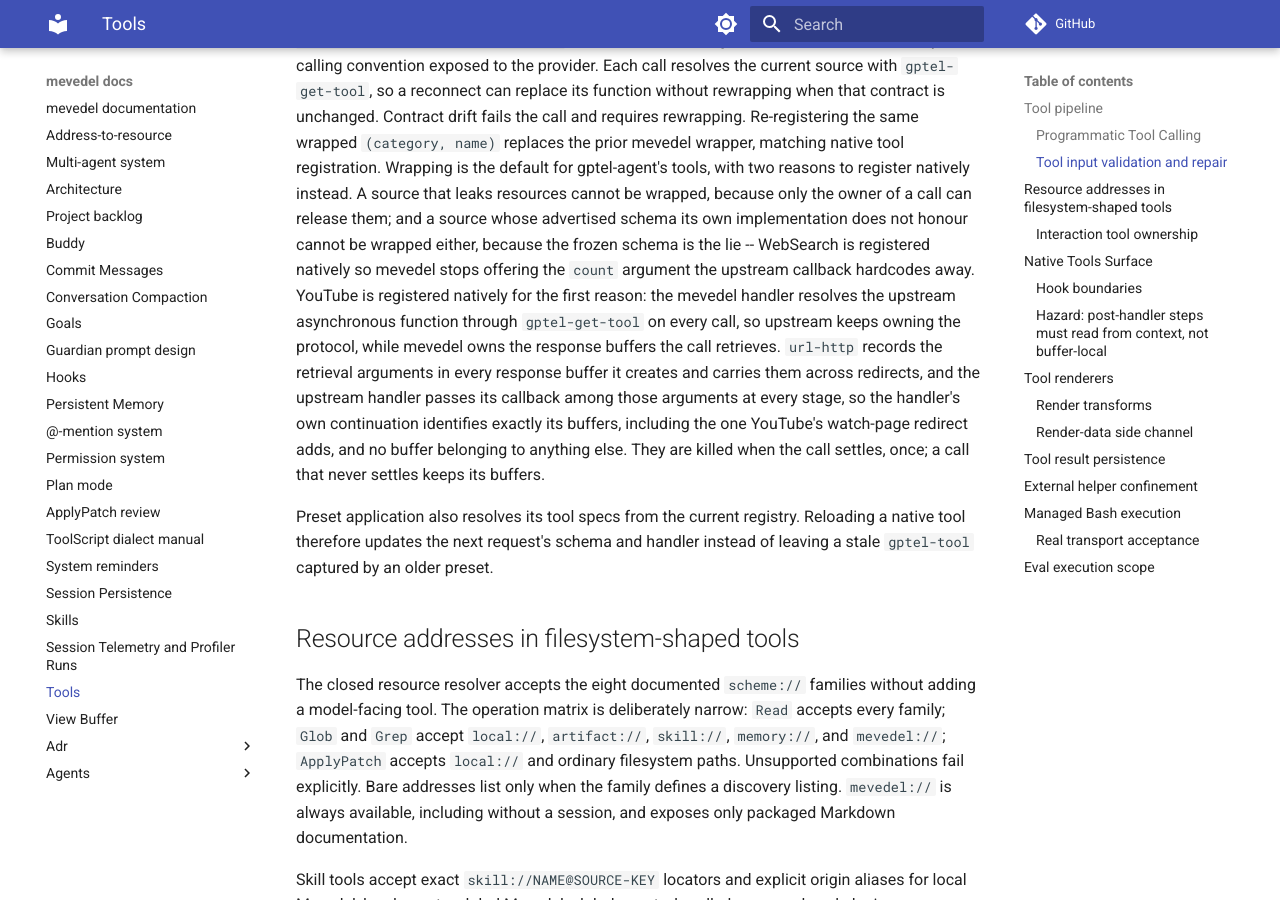
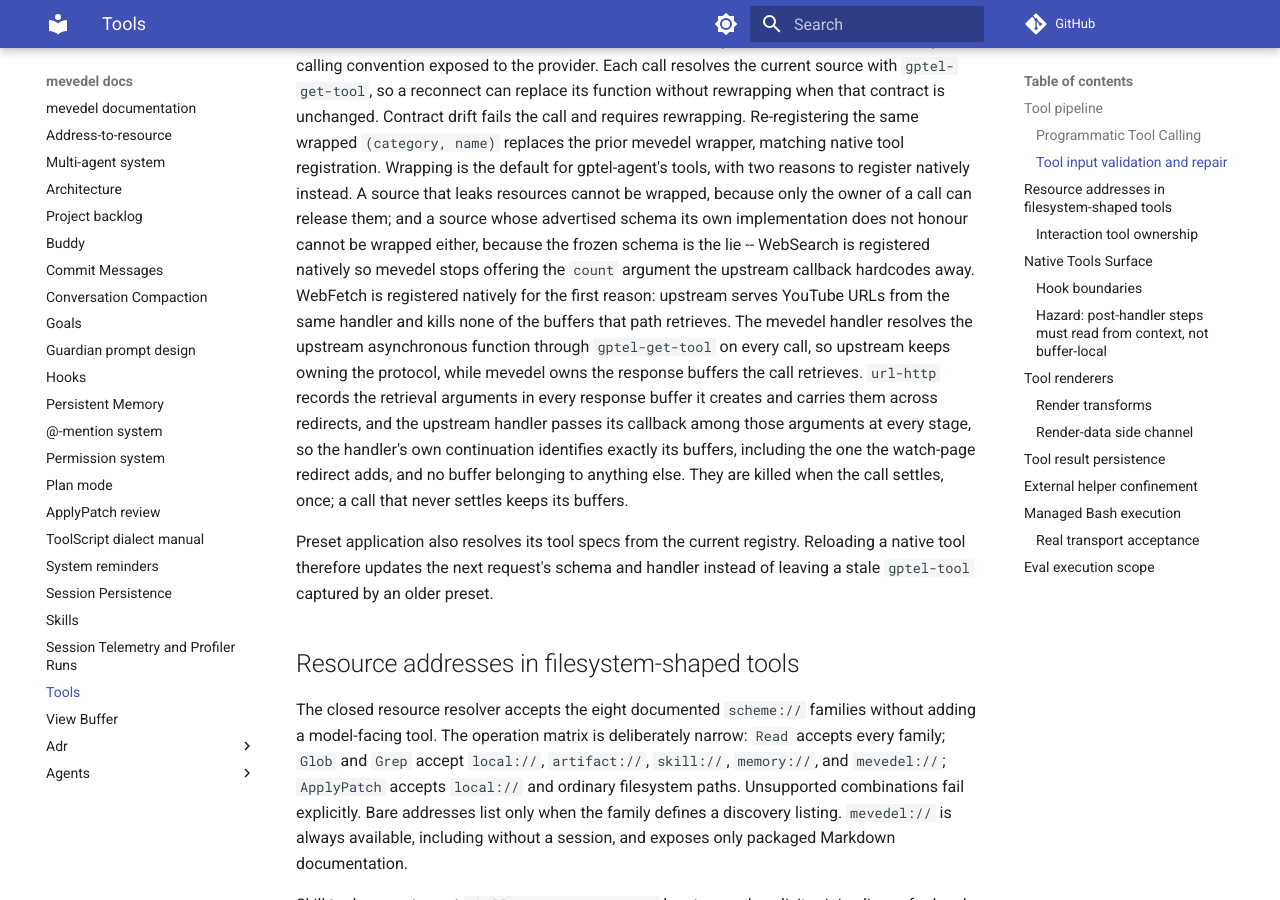
Before and after one commit to FrauH0lle/mevedel, an MkDocs documentation site: the page built from docs/tools.md, in a window 1280 px wide and 900 px high, scrolled down 6342 px. Built offline with MkDocs 1.6.1 and Material for MkDocs 9.7.7, drawn with Linux system fonts in a browser that asks for light colours; comment, search, counter and statistics services are not loaded; some of the changed text lies outside the part shown.

Commit message:
fix(tools)!: Fold YouTube into a natively adapted WebFetch
gptel-agent merged its YouTube tool into WebFetch, so mevedel's YouTube
tool wrapped a source that no longer exists and every call to it -- and
its registration -- failed.  Upstream serves YouTube URLs from the same
handler now, and that handler still kills none of the response buffers
the watch page, metadata API, and caption track retrieve.  Wrapping
cannot own those, so WebFetch moves from `:wrap' to a native adapter
carrying the ownership the YouTube adapter used to hold, and the YouTube
tool goes away.

* mevedel-tool-web.el (mevedel-tool-web--fetch-function)
(mevedel-tool-web--release-fetch-responses, mevedel-tool-web--fetch):
Rename from the YouTube adapters and resolve the upstream WebFetch
handler.

(mevedel-tool-web--register): Register WebFetch natively and drop the
YouTube registration.

* mevedel-tool-registry.el (mevedel-tool--builtin-registrars)
(mevedel-define-tool): Drop YouTube from the built-in roster and from
the `:get-domain' documentation.
* mevedel-permission-rules.el: Ditto for the `:domain' specifier.
* mevedel-side-conversation.el
(mevedel-side-conversation--tool-names): Drop YouTube from the side
conversation tool surface.
* prompts/tools/youtube.md: Delete.
* prompts/tools/webfetch.md: Document the YouTube behaviour here.
* prompts/tools/websearch.md: Point transcripts at WebFetch.
* docs/tools.md:
* docs/permissions.md:
* README.md:
* AGENTS.md: Update the tool roster and the native-registration
rationale.
* test/test-mevedel-tool-web.el: Cover the renamed adapters and the
native WebFetch registration.
* test/test-mevedel-side-conversation.el: Update the expected tool
surface.

```diff
--- a/docs/tools.md
+++ b/docs/tools.md
@@ -272,16 +272,17 @@
 schema its own implementation does not honour cannot be wrapped either,
 because the frozen schema is the lie -- WebSearch is registered natively so
 mevedel stops offering the `count` argument the upstream callback hardcodes
-away. YouTube is registered natively for the first reason: the mevedel handler resolves the
-upstream asynchronous function through `gptel-get-tool` on every call, so
-upstream keeps owning the protocol, while mevedel owns the response buffers the
-call retrieves. `url-http` records the retrieval arguments in every response
-buffer it creates and carries them across redirects, and the upstream handler
-passes its callback among those arguments at every stage, so the handler's own
-continuation identifies exactly its buffers, including the one YouTube's
-watch-page redirect adds, and no buffer belonging to anything else. They are
-killed when the call settles, once; a call that never settles keeps its
-buffers.
+away. WebFetch is registered natively for the first reason: upstream serves
+YouTube URLs from the same handler and kills none of the buffers that path
+retrieves. The mevedel handler resolves the upstream asynchronous function
+through `gptel-get-tool` on every call, so upstream keeps owning the protocol,
+while mevedel owns the response buffers the call retrieves. `url-http` records
+the retrieval arguments in every response buffer it creates and carries them
+across redirects, and the upstream handler passes its callback among those
+arguments at every stage, so the handler's own continuation identifies exactly
+its buffers, including the one the watch-page redirect adds, and no buffer
+belonging to anything else. They are killed when the call settles, once; a
+call that never settles keeps its buffers.
 
 Preset application also resolves its tool specs from the current registry.
 Reloading a native tool therefore updates the next request's schema and
@@ -626,7 +627,7 @@
 
 Per-tool limits match Claude Code's approach: Grep 20k, Bash/Eval 30k,
 Glob 30k, Ask 30k, Xref*/Imenu 20k, Treesitter 30k,
-WebFetch/YouTube 50k. Read/ApplyPatch: nil (self-bounded or short). Agent
+WebFetch 50k. Read/ApplyPatch: nil (self-bounded or short). Agent
 `RESULT` mailbox records inline at most a 32 KiB preview of the final response;
 the retained agent resource keeps the complete latest settled payload and
 terminal outcome.
```
Also changed, not shown: AGENTS.md (+1 -1 lines), README.md (+2 -2 lines), docs/permissions.md (+1 -1 lines), prompts/tools/webfetch.md (+9 -1 lines), prompts/tools/websearch.md (+1 -1 lines), prompts/tools/youtube.md (deleted, +0 -40 lines), 6 other files.
